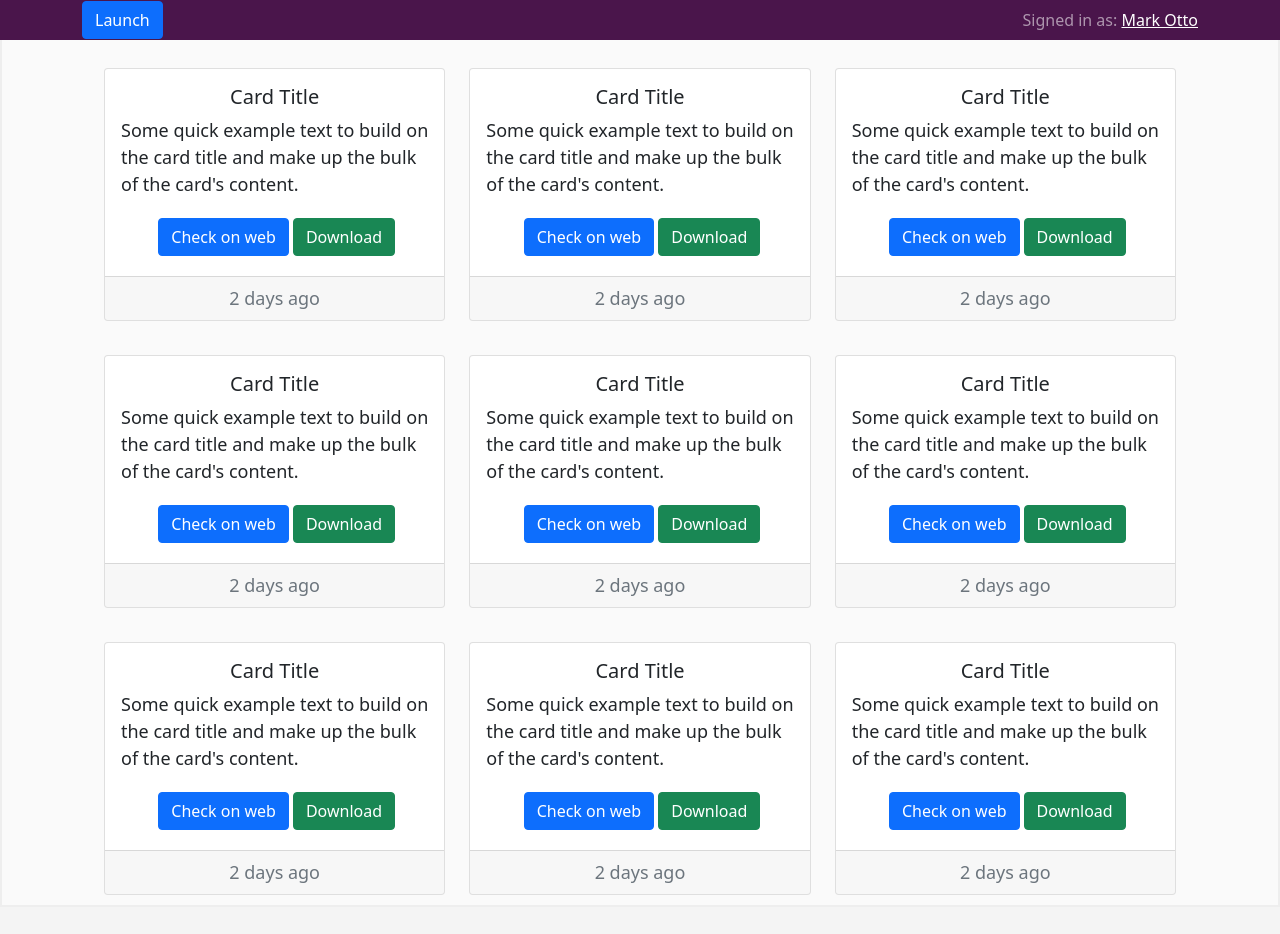
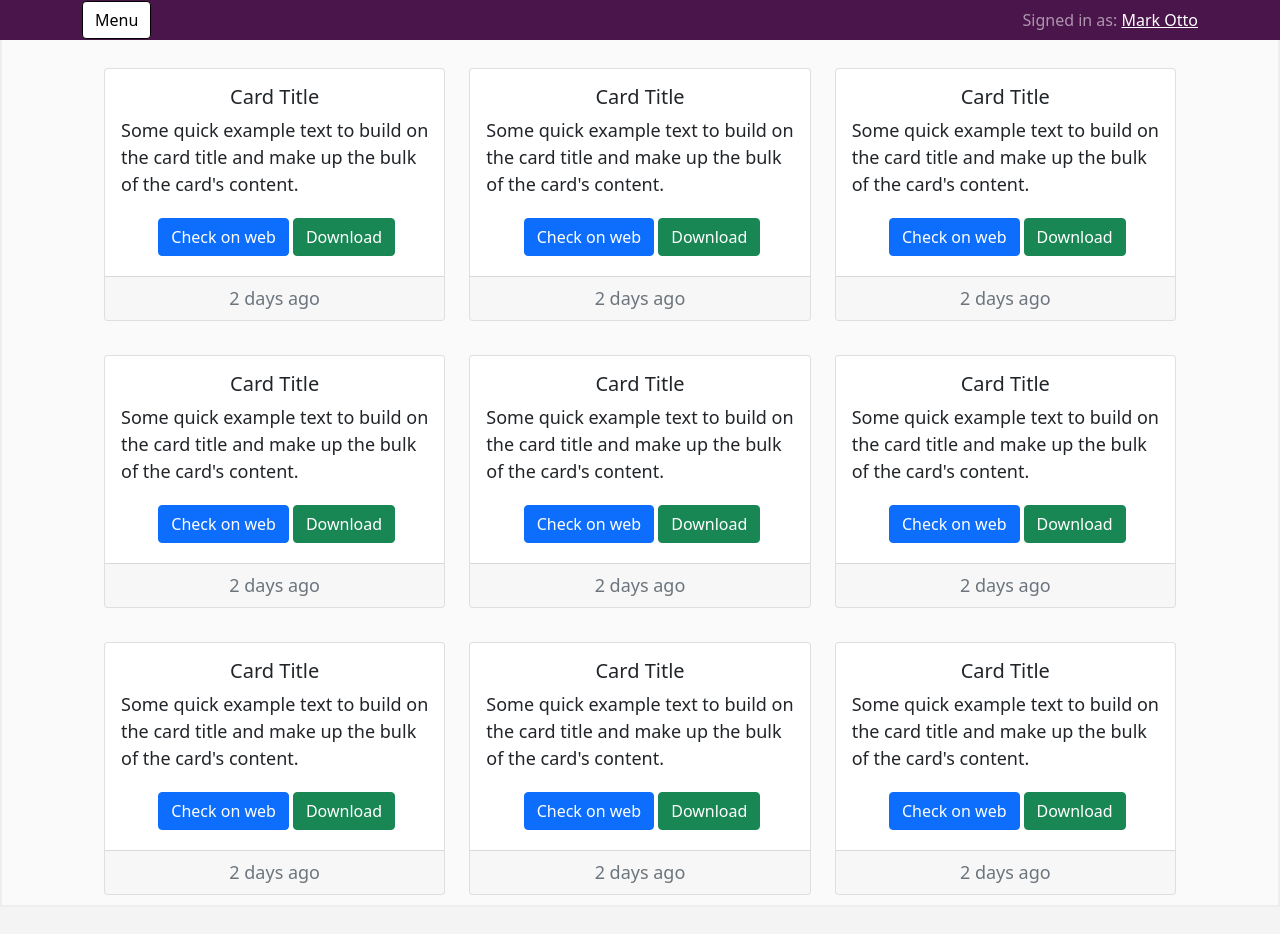
Before and after one commit to joacocruz6/easy_study, a React (Create React App) app: page / in a window 1280 px wide. Shown: the top 934 px of the page. Built offline with nearby package versions, Linux system fonts and the light colour scheme.

Commit message:
feat(navigation): start with the navigation overlay

```diff
--- a/src/components/Navbar/Navbar.jsx
+++ b/src/components/Navbar/Navbar.jsx
@@ -1,41 +1,14 @@
 import Navbar from "react-bootstrap/Navbar";
 import Container from "react-bootstrap/Container";
-import Button from "react-bootstrap/Button";
-import Offcanvas from "react-bootstrap/Offcanvas";
 import "./Navbar.css";
-import { useState } from "react";
-
-const Menu = () => {
-    const [show, setShow] = useState(false);
-
-    const handleClose = () => setShow(false);
-    const handleShow = () => setShow(true);
-
-    return (
-        <>
-        <Button variant="primary" onClick={handleShow}>
-            Launch
-        </Button>
-
-        <Offcanvas show={show} onHide={handleClose} scroll={true} backdrop={false}>
-            <Offcanvas.Header closeButton>
-            <Offcanvas.Title>Offcanvas</Offcanvas.Title>
-            </Offcanvas.Header>
-            <Offcanvas.Body>
-            Some text as placeholder. In real life you can have the elements you
-            have chosen. Like, text, images, lists, etc.
-            </Offcanvas.Body>
-        </Offcanvas>
-        </>
-    );
-}
+import NavigationMenu from "./NavigationMenu/NavigationMenu.jsx";
 
 const Navigation = () => {
     return (
         <>
         <Navbar className="navigation" fixed="top" variant="dark">
             <Container>
-                <Menu />
+                <NavigationMenu />
                 <Navbar.Toggle />
                 <Navbar.Collapse className="justify-content-end">
                 <Navbar.Text>
--- /dev/null
+++ b/src/components/Navbar/NavigationMenu/NavigationItem/NavigationItem.jsx
@@ -0,0 +1,18 @@
+import React from "react";
+import { Col, Container, Row } from "react-bootstrap";
+
+const NavigationItem = (props) => {
+    return (
+        <>
+            <Container>
+                <Row>
+                    <Col>
+                        <a href={props.link}>{props.text}</a>
+                    </Col>
+                </Row>
+            </Container>
+        </>
+    );
+};
+
+export default NavigationItem;
--- /dev/null
+++ b/src/components/Navbar/NavigationMenu/NavigationMenu.css
@@ -0,0 +1,19 @@
+.MenuButton {
+    background-color: #ffffff;
+    color: #000000;
+    border-color: #000000;
+}
+
+.MenuButton:hover {
+    background-color: #000000;
+    color: #ffffff;
+    border-color: #000000;
+    outline-color: #000000;
+}
+
+.MenuButton:focus {
+    background-color: #ffffff;
+    color: #000000;
+    border-color: #000000;
+    outline-color: #000000;
+}
--- /dev/null
+++ b/src/components/Navbar/NavigationMenu/NavigationMenu.jsx
@@ -0,0 +1,34 @@
+import React from "react";
+import { useState } from "react";
+import Button from "react-bootstrap/Button";
+import Offcanvas from "react-bootstrap/Offcanvas";
+import "./NavigationMenu.css";
+import NavigationItem from "./NavigationItem/NavigationItem";
+
+const NavigationMenu = () => {
+    const [show, setShow] = useState(false);
+
+    const handleClose = () => setShow(false);
+    const handleShow = () => setShow(true);
+
+    return (
+        <>
+            <Button className="MenuButton" onClick={handleShow}>
+                Menu
+            </Button>
+
+            <Offcanvas show={show} onHide={handleClose} scroll={true} backdrop={false}>
+                <Offcanvas.Header closeButton>
+                    <Offcanvas.Title>Menu</Offcanvas.Title>
+                </Offcanvas.Header>
+                <Offcanvas.Body>
+                    <NavigationItem link="#link1" text="Link 1" />
+                    <NavigationItem link="#link2" text="Link 2" />
+                    <NavigationItem link="#link3" text="Link 3" />
+                </Offcanvas.Body>
+            </Offcanvas>
+        </>
+    );
+}
+
+export default NavigationMenu;
```
